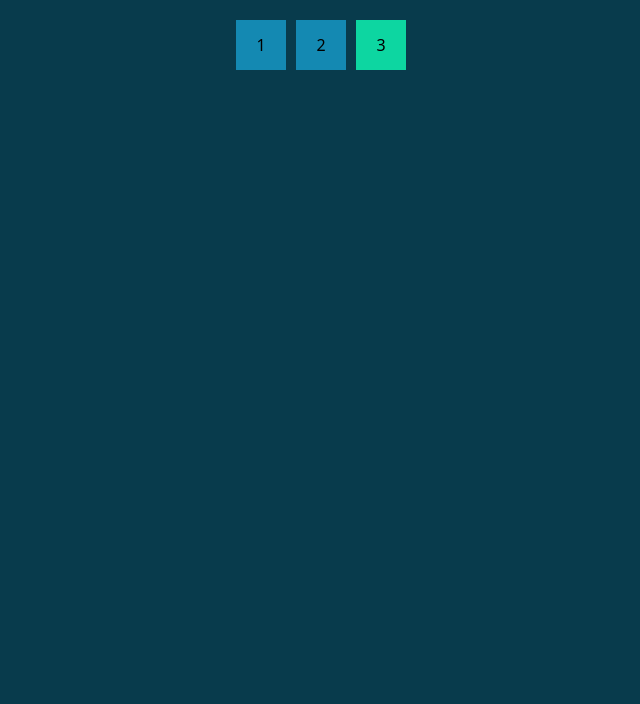
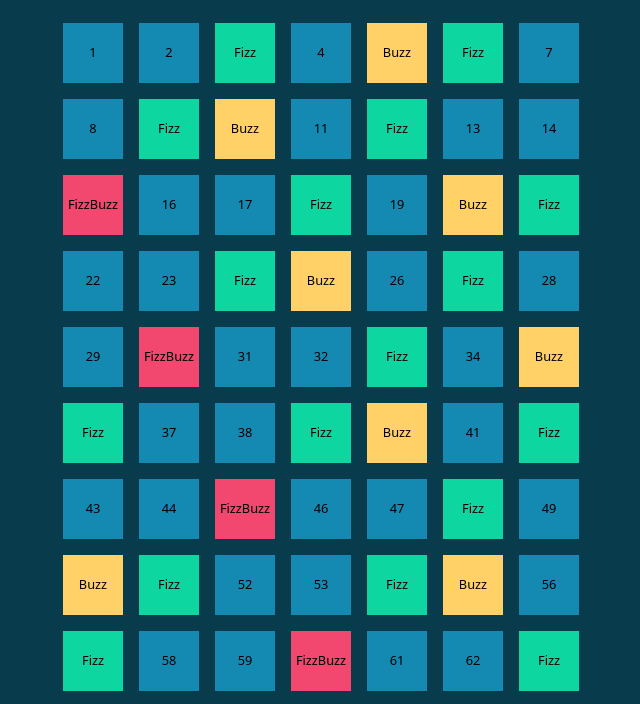
Before and after one commit to FRJess/js-fizzbuzz, a plain HTML site: page index.html in a window 1280 px wide. Shown: the part 73-777 px from the top of the page, without its empty margins (319-959 px from the left). Drawn offline with nearby package versions, Linux system fonts and the light colour scheme.

Commit message:
[add] conditions

```diff
--- a/css/style.css
+++ b/css/style.css
@@ -16,7 +16,7 @@ header{
 
 .container{
   flex-wrap: wrap;
-  max-width: 500px;
+  max-width: 600px;
 }
 
 .box{
@@ -24,10 +24,11 @@ header{
   justify-content: center;
   align-items: center;
   color: black;
-  width: 50px;
-  height: 50px;
-  margin: 5px;
+  width: 60px;
+  height: 60px;
+  margin: 8px;
   background-color: #1489B2;
+  font-size: 0.8rem;
 }
 
 .buzz{
@@ -38,6 +39,10 @@ header{
   background-color: #0DD6A1;
 }
 
+.fizzbuzz{
+  background-color: #F2476F;
+}
+
 .i{
   display: none;
 }
--- a/js/script.js
+++ b/js/script.js
@@ -2,32 +2,36 @@
 // variabile container e limite
 const container = document.querySelector(".container");
 const limit = 105;
-// let i;
-let fizz = "fizz"
 
 // ciclo di ripetizione dei box
 for(let i = 1; i <=limit; i++){
   const box = document.createElement ("div");
   box.className = "box";
 
-  // stampo in html
-  box.innerHTML = i;
+  // aggiungo al container
   container.append(box);
 
-  //condizione se multiplo di 3
-  if(! (i % 3)){
-    box.classList.add("fizz");
-    box.replace(i,fizz);
-    // console.log(i.replace:([0-9],"fizz"));
-    // let box.innerHTML = box.replace(i, "fizz");
-    // let text = document.getElementById("box").innerHTML;
-    // document.getElementById("box").innerHTML = text.replace(i, "W3Schools");
+  //condizione se multiplo di 3 e di 5
+  if(i % 3 === 0 && i % 5 === 0){
+    box.classList.add("fizzbuzz");
+    box.innerHTML = "FizzBuzz";
   }
 
   //condizione se multiplo di 5
-  if(! (i % 5)){
+  else if(!(i % 5)){
     box.classList.add("buzz");
+    box.innerHTML = "Buzz";
+  }
+
+  //condizione se multiplo di 3
+  else if(!(i % 3)){
+    box.classList.add("fizz");
+    box.innerHTML = "Fizz";
   }
 
 
+  else{
+    box.innerHTML = i;
+  }
+
 }
```
